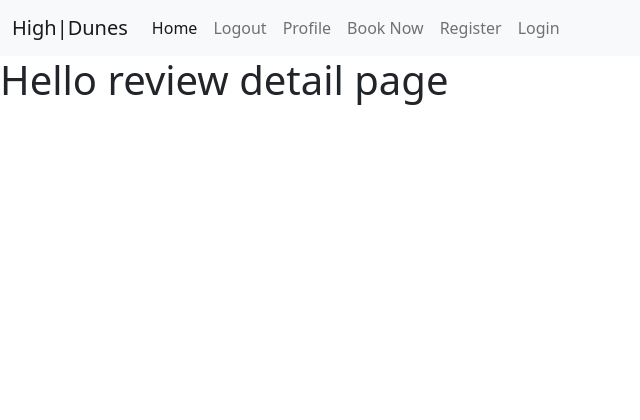
After one commit to AdamPillis/HighDunes, a Django app: a page that uses templates/review_page.html in a window 1280 px wide. The commit adds this page. Shown: the top 420 px of the page, without its empty margins (0-640 px from the left). Run offline with Django 3.2, Linux system fonts and the light colour scheme; tables that the repository leaves empty hold one stand-in row (values such as "Sample post").

Commit message:
Create: review_page.html and link with each review

```diff
--- a/feedback/urls.py
+++ b/feedback/urls.py
@@ -4,4 +4,5 @@ from . import views
 
 urlpatterns = [
     path('', views.ReviewList.as_view(), name='home'),
+    path('<slug:slug>/', views.ReviewInDetail.as_view(), name='review_page'),
 ]
--- a/feedback/views.py
+++ b/feedback/views.py
@@ -1,5 +1,5 @@
 from django.shortcuts import render, get_object_or_404
-from django.views import generic
+from django.views import generic, View
 from .models import Review
 
 
@@ -14,3 +14,26 @@ class ReviewList(generic.ListView):
     queryset = Review.objects.filter(status=1).order_by('-created_on')
     template_name = 'index.html'
     paginate_by = 3
+
+
+class ReviewInDetail(View):
+    """X"""
+    def get(self, request, slug, *args, **kwargs):
+        """X"""
+        queryset = Review.objects.filter(status=1)
+        review = get_object_or_404(queryset, slug=slug)
+        comments = review.comments.filter(approved=True).order_by('created_on')
+        liked = False
+        if review.likes.filter(id=self.request.user.id).exists():
+            liked = True
+
+        return render(
+            request,
+            "review_page.html",
+            {
+                "review": review,
+                "comments": comments,
+                "commented": False,
+                "liked": liked
+            },
+        )
--- a/static/css/styles.css
+++ b/static/css/styles.css
@@ -75,10 +75,17 @@
 .features-icons .features-icons-item .features-icons-icon i {
   font-size: 4.5rem;
 }
+/* review section */
+.review-link {
+  text-decoration: none;
+  color: #445261;
+}
+
+.review-link:hover,
+.page-link {
+  color: #E84610;
+}
 /* register link section */
-.box {
-  box-sizing: border-box;
-}
 .register-image {
   position: relative;
   max-width: 100%;
--- /dev/null
+++ b/templates/review_page.html
@@ -0,0 +1,5 @@
+{% extends "base.html"%}
+
+{% block content%}
+<h1>Hello review detail page</h1>
+{% endblock%}
```
Also changed, not shown: templates/index.html (+5 -2 lines).
